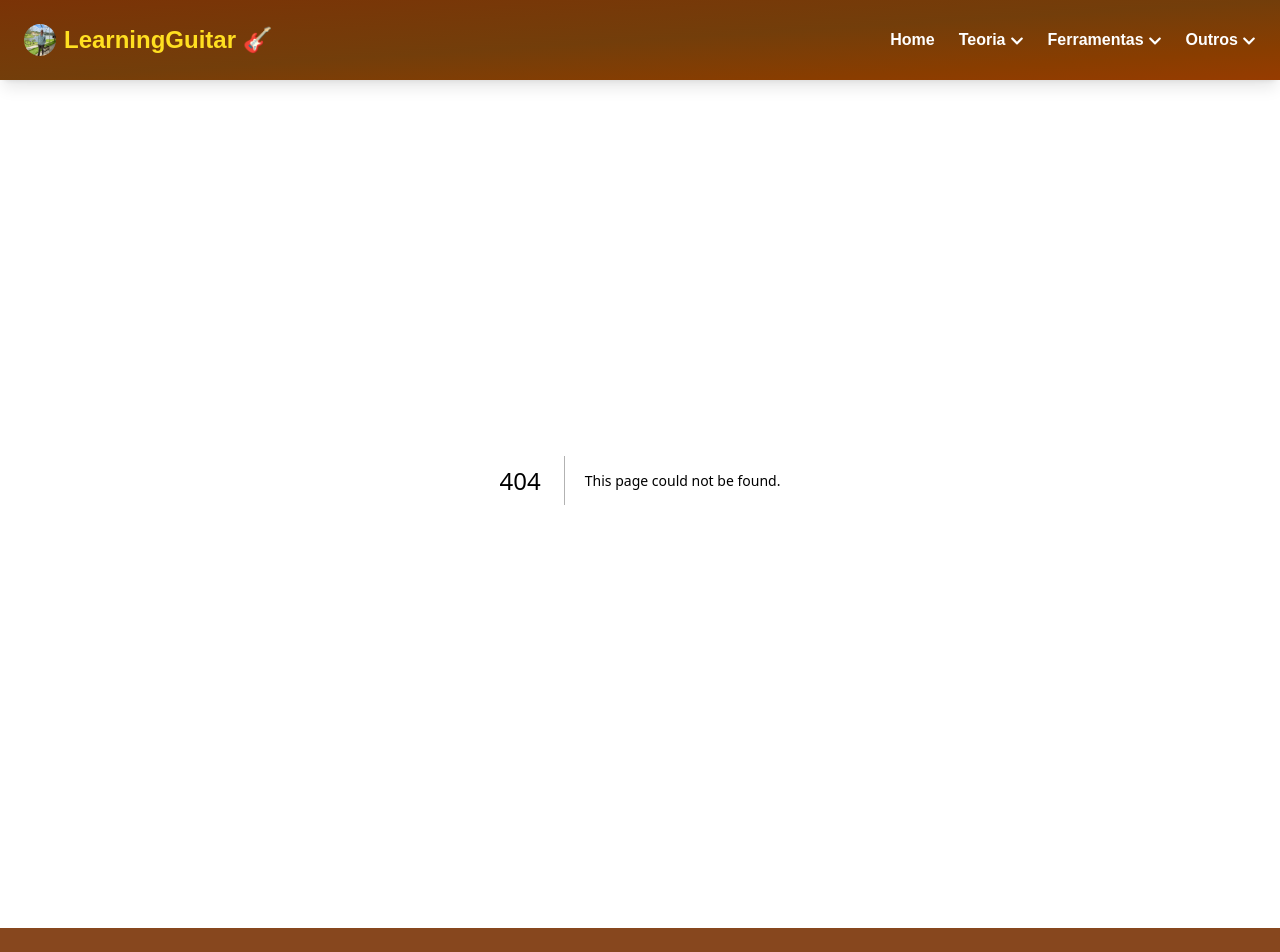
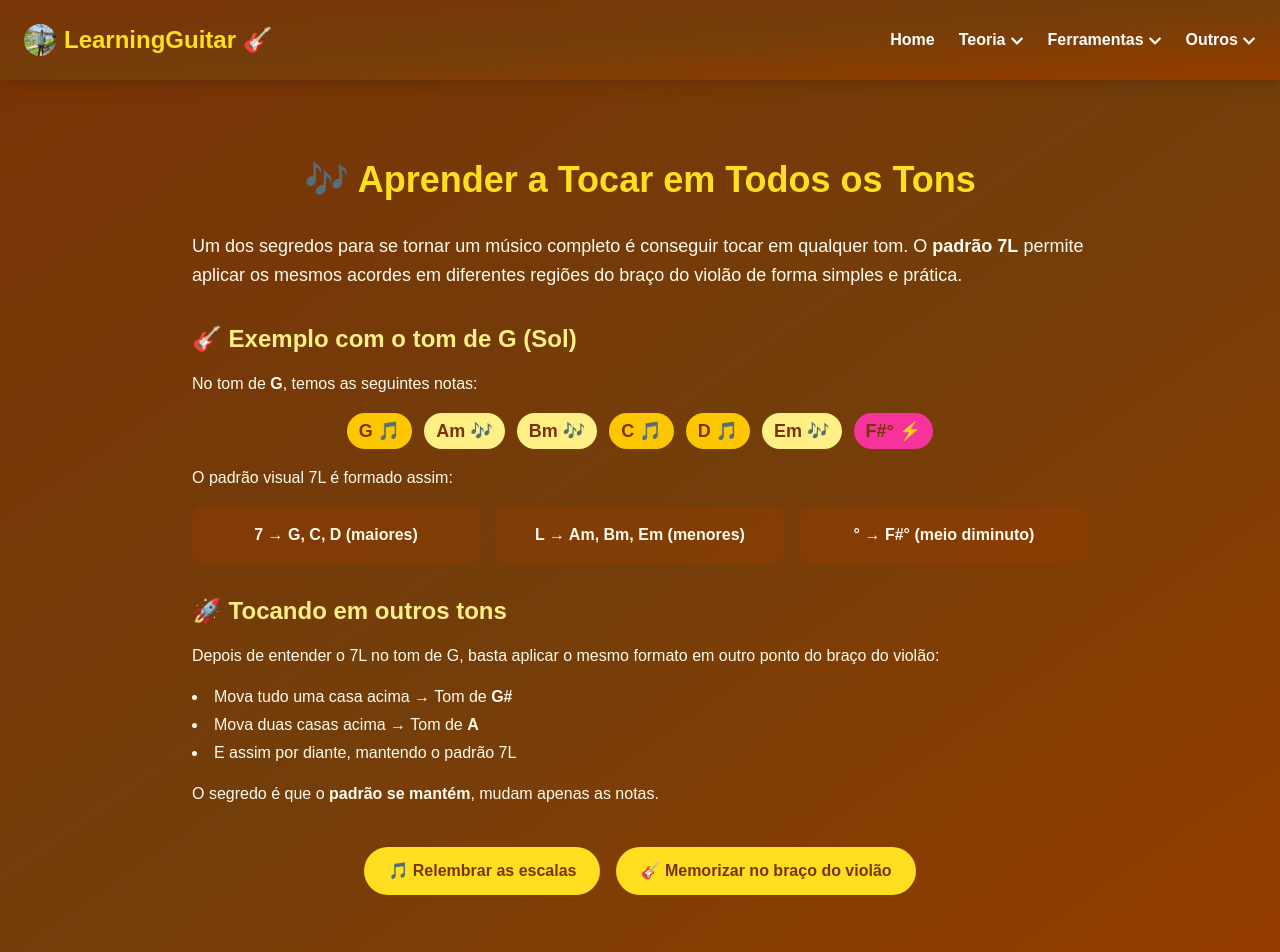
Before and after one commit to robsonalbuquerquedev/learningguitar, a Next.js app: page /aprender-tocar-em-todos-os-tons in a window 1280 px wide. Before the commit this address had no page. Shown: the top 952 px of the page. Built offline with nearby package versions, Linux system fonts and the light colour scheme.

Commit message:
feat: adicionar rota aprender-tocar-em-todos-os-tons

```diff
--- /dev/null
+++ b/src/app/aprender-tocar-em-todos-os-tons/page.tsx
@@ -0,0 +1,108 @@
+"use client";
+
+import Link from "next/link";
+import { motion } from "framer-motion";
+
+export default function AprenderTocarEmTodosOsTons() {
+    return (
+        <main className="min-h-screen bg-gradient-to-br from-amber-900 via-yellow-900 to-amber-800 text-amber-50 py-20 px-6">
+            <div className="max-w-4xl mx-auto space-y-8">
+
+                {/* Título */}
+                <motion.h1
+                    className="text-3xl sm:text-4xl font-bold text-center text-yellow-300"
+                    initial={{ opacity: 0, y: -20 }}
+                    animate={{ opacity: 1, y: 0 }}
+                    transition={{ duration: 0.5 }}
+                >
+                    🎶 Aprender a Tocar em Todos os Tons
+                </motion.h1>
+
+                {/* Introdução */}
+                <p className="text-lg leading-relaxed">
+                    Um dos segredos para se tornar um músico completo é conseguir tocar em
+                    qualquer tom. O <strong>padrão 7L</strong> permite aplicar os mesmos acordes
+                    em diferentes regiões do braço do violão de forma simples e prática.
+                </p>
+
+                {/* Exemplo com G */}
+                <motion.div
+                    className="space-y-4"
+                    initial={{ opacity: 0 }}
+                    animate={{ opacity: 1 }}
+                    transition={{ delay: 0.2 }}
+                >
+                    <h2 className="text-2xl font-semibold text-yellow-200">
+                        🎸 Exemplo com o tom de G (Sol)
+                    </h2>
+                    <p className="leading-relaxed">
+                        No tom de <strong>G</strong>, temos as seguintes notas:
+                    </p>
+
+                    <div className="flex flex-wrap justify-center gap-3 text-lg font-semibold">
+                        <span className="px-3 py-1 rounded-full bg-yellow-400 text-amber-900">G 🎵</span>
+                        <span className="px-3 py-1 rounded-full bg-yellow-200 text-amber-900">Am 🎶</span>
+                        <span className="px-3 py-1 rounded-full bg-yellow-200 text-amber-900">Bm 🎶</span>
+                        <span className="px-3 py-1 rounded-full bg-yellow-400 text-amber-900">C 🎵</span>
+                        <span className="px-3 py-1 rounded-full bg-yellow-400 text-amber-900">D 🎵</span>
+                        <span className="px-3 py-1 rounded-full bg-yellow-200 text-amber-900">Em 🎶</span>
+                        <span className="px-3 py-1 rounded-full bg-pink-500 text-amber-900">F#° ⚡</span>
+                    </div>
+
+                    <p className="leading-relaxed">
+                        O padrão visual 7L é formado assim:
+                    </p>
+
+                    <div className="grid grid-cols-1 sm:grid-cols-3 gap-4 text-center">
+                        <div className="bg-amber-800/40 rounded-xl p-4 font-semibold">7 → G, C, D (maiores)</div>
+                        <div className="bg-amber-800/40 rounded-xl p-4 font-semibold">L → Am, Bm, Em (menores)</div>
+                        <div className="bg-amber-800/40 rounded-xl p-4 font-semibold">° → F#° (meio diminuto)</div>
+                    </div>
+                </motion.div>
+
+                {/* Aplicando em outros tons */}
+                <motion.div
+                    className="space-y-4"
+                    initial={{ opacity: 0 }}
+                    animate={{ opacity: 1 }}
+                    transition={{ delay: 0.4 }}
+                >
+                    <h2 className="text-2xl font-semibold text-yellow-200">
+                        🚀 Tocando em outros tons
+                    </h2>
+                    <p className="leading-relaxed">
+                        Depois de entender o 7L no tom de G, basta aplicar o mesmo formato em
+                        outro ponto do braço do violão:
+                    </p>
+                    <ul className="list-disc list-inside space-y-1">
+                        <li>Mova tudo uma casa acima → Tom de <strong>G#</strong></li>
+                        <li>Mova duas casas acima → Tom de <strong>A</strong></li>
+                        <li>E assim por diante, mantendo o padrão 7L</li>
+                    </ul>
+                    <p className="leading-relaxed">
+                        O segredo é que o <strong>padrão se mantém</strong>, mudam apenas as notas.
+                    </p>
+                </motion.div>
+
+                {/* CTA */}
+                <div className="text-center mt-10 flex flex-col sm:flex-row justify-center gap-4">
+                    <Link
+                        href="/escalas"
+                        target="_blank"
+                        className="inline-block bg-yellow-300 text-amber-900 font-semibold px-6 py-3 rounded-full hover:bg-yellow-400 transition"
+                    >
+                        🎵 Relembrar as escalas
+                    </Link>
+                    <Link
+                        href="/memorizar-braco-do-violao"
+                        target="_blank"
+                        className="inline-block bg-yellow-300 text-amber-900 font-semibold px-6 py-3 rounded-full hover:bg-yellow-400 transition"
+                    >
+                        🎸 Memorizar no braço do violão
+                    </Link>
+                </div>
+
+            </div>
+        </main>
+    );
+}
```
